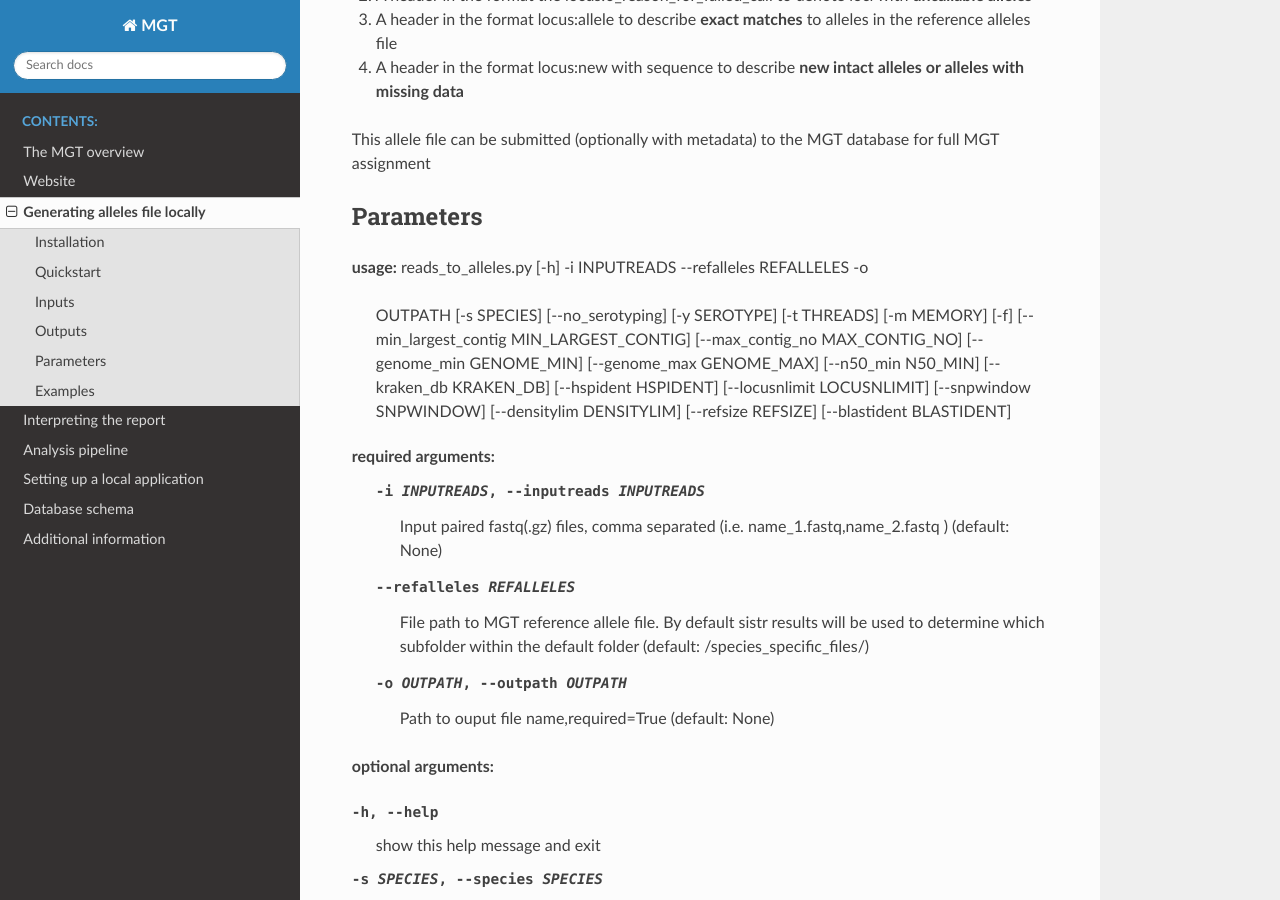
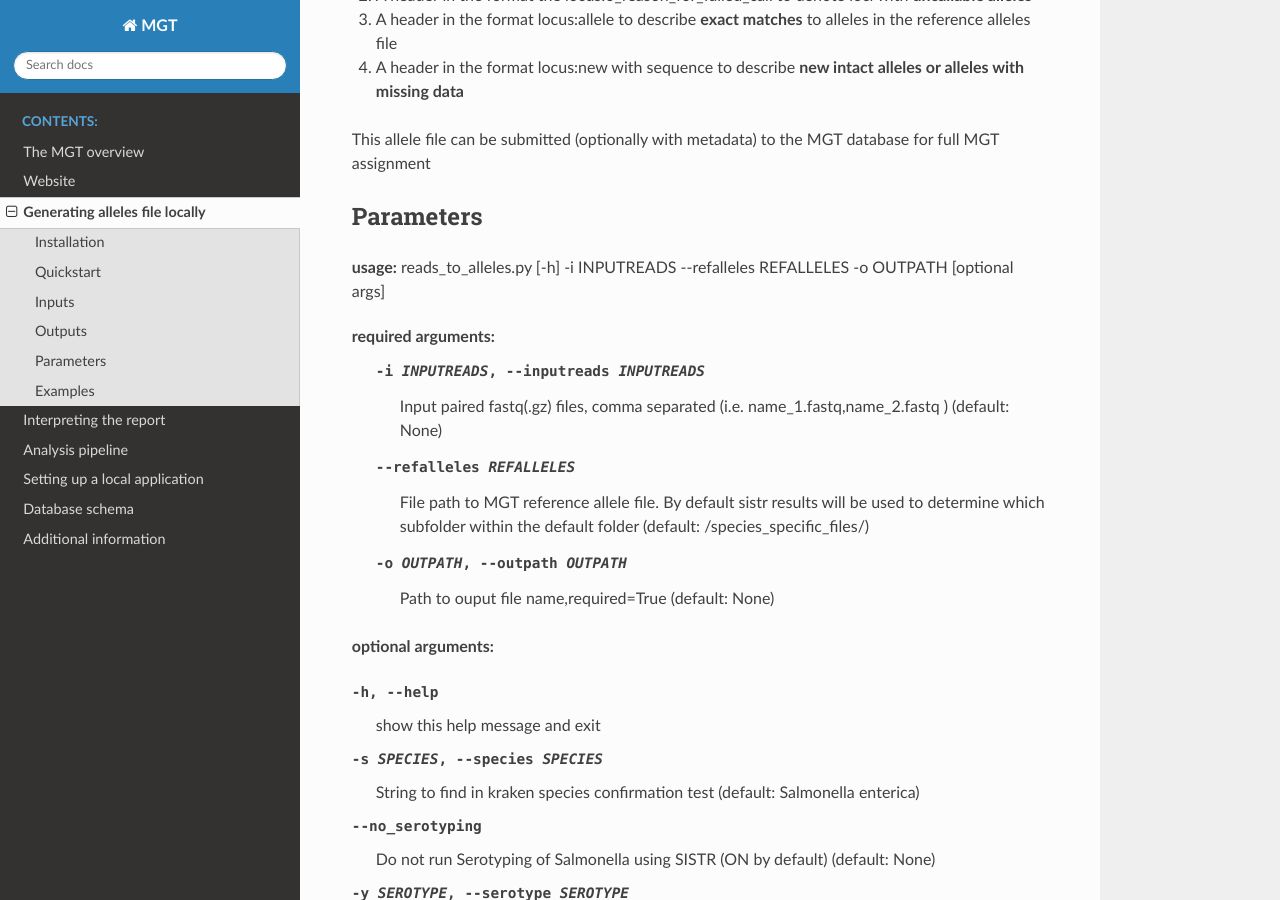
Before and after one commit to crystalsand10/MGT_docs, a Sphinx documentation site: the page built from source/local_allele_calling.rst, in a window 1280 px wide and 900 px high, scrolled down 1809 px. Built offline with Sphinx 7.4.7 and the Read the Docs theme 2.0.0, drawn with Linux system fonts in a browser that asks for light colours.

Commit message:
Update local_allele_calling.rst

```diff
--- a/source/local_allele_calling.rst
+++ b/source/local_allele_calling.rst
@@ -87,16 +87,7 @@ Parameters
 ##########
 
 **usage:**
-reads_to_alleles.py [-h] -i INPUTREADS --refalleles REFALLELES -o
-                           OUTPATH [-s SPECIES] [--no_serotyping]
-                           [-y SEROTYPE] [-t THREADS] [-m MEMORY] [-f]
-                           [--min_largest_contig MIN_LARGEST_CONTIG]
-                           [--max_contig_no MAX_CONTIG_NO]
-                           [--genome_min GENOME_MIN] [--genome_max GENOME_MAX]
-                           [--n50_min N50_MIN] [--kraken_db KRAKEN_DB]
-                           [--hspident HSPIDENT] [--locusnlimit LOCUSNLIMIT]
-                           [--snpwindow SNPWINDOW] [--densitylim DENSITYLIM]
-                           [--refsize REFSIZE] [--blastident BLASTIDENT]
+reads_to_alleles.py [-h] -i INPUTREADS --refalleles REFALLELES -o OUTPATH [optional args]
 
 
 **required arguments:**
```
